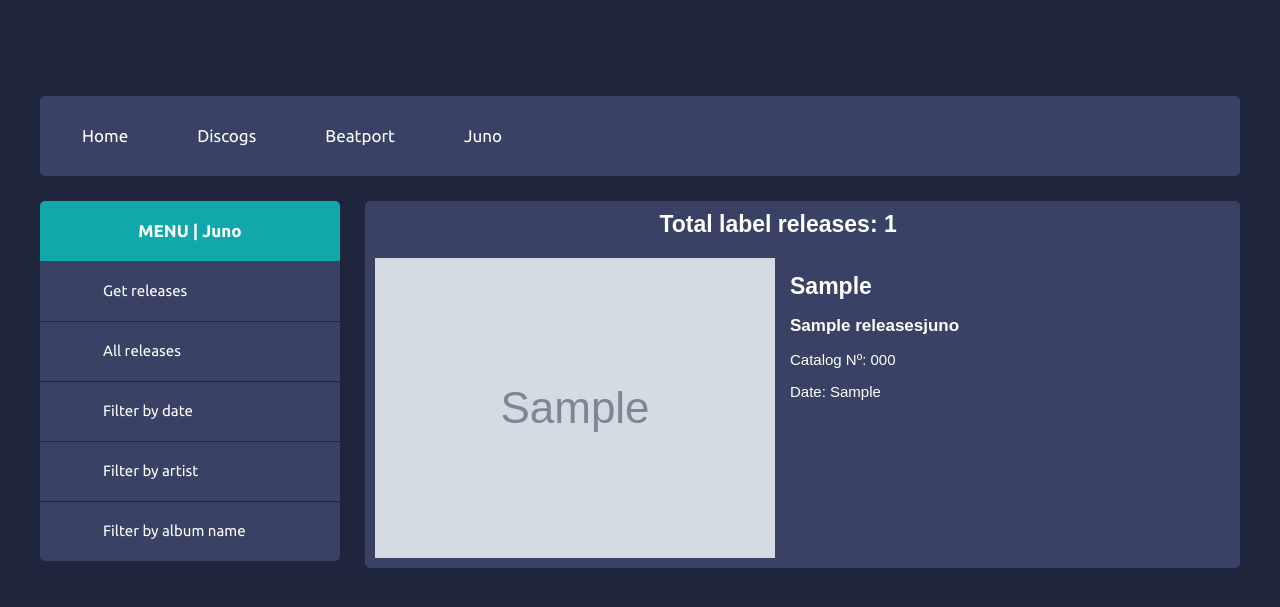
After one commit to marceljungle/label-releases-explorer, a Django app: page /releasesjuno/ in a window 1280 px wide. The commit adds this page. Shown: the top 607 px of the page. Run offline with Django 3.2, Linux system fonts and the light colour scheme; tables that the repository leaves empty hold one stand-in row (values such as "Sample post"); grey boxes marked "Sample" are stand-in pictures; some libraries are stand-ins or nearby versions.

Commit message:
Adde juno label search and removed innecesary files

```diff
--- a/label-releases-explorer/urls.py
+++ b/label-releases-explorer/urls.py
@@ -26,9 +26,11 @@
     path('inicio/', views.inicio),
     path('releasesbylabelbeatport/', views.show_releases_by_label_beatport),
     path('releasesbylabeldiscogs/', views.show_releases_by_label_discogs),
+    path('releasesbylabeljuno/', views.show_releases_by_label_juno),
     path('releasesdiscogs/', views.show_releases_discogs),
     path('releasesbeatport/', views.show_releases_beatport),
+    path('releasesjuno/', views.show_releases_juno),
     path('filterbydatebeatport/', views.filter_by_date_beatport),
     path('filterbydatediscogs/', views.filter_by_date_discogs),
-
+    path('filterbydatejuno/', views.filter_by_date_juno),
 ]
--- a/principal/admin.py
+++ b/principal/admin.py
@@ -1,7 +1,8 @@
-from principal.models import ReleasesDiscogs, ReleasesBeatport
+from principal.models import ReleasesDiscogs, ReleasesBeatport, ReleasesJuno
 from django.contrib import admin
 
 # Register your models here.
 
 admin.site.register(ReleasesDiscogs)
 admin.site.register(ReleasesBeatport)
+admin.site.register(ReleasesJuno)
--- a/principal/models.py
+++ b/principal/models.py
@@ -30,3 +30,17 @@
 
     class Meta:
         ordering = ('-year', )
+
+
+class ReleasesJuno(models.Model):
+    artist = models.TextField(verbose_name='Artist')
+    catalog_number = models.TextField(verbose_name='Catalog Number')
+    title = models.TextField(verbose_name='Title')
+    year = models.TextField(verbose_name='Year')
+    image = models.TextField(verbose_name='Image')
+
+    def __str__(self):
+        return self.catalog_number
+
+    class Meta:
+        ordering = ('-year', )
--- a/principal/populate.py
+++ b/principal/populate.py
@@ -1,5 +1,5 @@
 from django.http.response import HttpResponseRedirect, HttpResponse
-from principal.models import ReleasesDiscogs, ReleasesBeatport
+from principal.models import ReleasesDiscogs, ReleasesBeatport, ReleasesJuno
 from django.contrib.auth.forms import AuthenticationForm
 from django.contrib.auth import login, authenticate, logout
 from django.contrib.auth.decorators import login_required
@@ -7,6 +7,8 @@
 from bs4 import BeautifulSoup
 import urllib.request
 import concurrent.futures
+from datetime import datetime
+import re
 
 path = "data"
 userAgent = "Mozilla/5.0 (Windows NT 10.0; Win64; x64) AppleWebKit/537.36 (KHTML, like Gecko) Chrome/85.0.4183.83 Safari/537.36"
@@ -15,6 +17,7 @@
 }
 BASE_URL_DISCOGS = "https://www.discogs.com"
 BASE_URL_BEATPORT = "https://www.beatport.com"
+BASE_URL_JUNO = "https://www.junodownload.com"
 # Funcion de acceso restringido que carga los datos en la BD
 
 
@@ -57,13 +60,6 @@
         with concurrent.futures.ThreadPoolExecutor(max_workers=20) as executor:
             future_to_url = {executor.submit(
                 discogs_iterate_releases, release): release for release in list_of_releases}
-            for future in concurrent.futures.as_completed(future_to_url):
-                try:
-                    data = future.result()
-                except Exception as exc:
-                    print('%r generated an exception: %s' % (url, exc))
-                else:
-                    print("Added release")
 
     print("Discogs releases inserted: " + str(ReleasesDiscogs.objects.count()))
     print("-------------------------------------------------")
@@ -105,6 +101,50 @@
     print("-------------------------------------------------")
 
 
+def populate_labels_by_juno(label_name):
+    print("Loading juno label releases...")
+    ReleasesJuno.objects.all().delete()
+
+    # Scrapping section START
+    url = "https://www.junodownload.com/search/?q%5Ball%5D%5B%5D=" + \
+        label_name.replace(" ", "+")
+    f = requests.get(url, headers=headers).content
+    soup = BeautifulSoup(f, "lxml")
+    label_link = BASE_URL_JUNO + "/labels/" + re.match(r"[\S]*=([\S]*)", str(soup.find_all(
+        "div", class_="listing-widget")[6].find("a", class_="facet-item")["href"]))[1] + "/?items_per_page=100"
+    label_link_cache_joker = BASE_URL_JUNO + "/labels/" + re.match(r"[\S]*=([\S]*)", str(soup.find_all(
+        "div", class_="listing-widget")[6].find("a", class_="facet-item")["href"]))[1]
+    label_page = requests.get(label_link, headers=headers).content
+    label_page_soup = BeautifulSoup(label_page, "lxml")
+    pagination_section = label_page_soup.find_all(
+        "div", class_="dropdown-menu-right")[2].find_all("a", class_="dropdown-item")[-1].text
+    num_pages = int(pagination_section)
+    for i in range(0, num_pages):  # num_pages
+        url_page_label = label_link_cache_joker + "/" + str(i + 1)
+        releases_in_page = requests.get(
+            url_page_label, headers=headers).content
+        releases_in_page_soup = BeautifulSoup(releases_in_page, "lxml")
+        list_of_releases = releases_in_page_soup.find_all(
+            "div", class_="jd-listing-item")
+        releases_list = list()
+        for release in list_of_releases:
+            artist = release.find("div", class_="juno-artist").text.strip()
+            cat_date = release.find(
+                "div", class_="mb-lg-4").find_all("br")
+            catalog_number = cat_date[0].previous_sibling
+            title = release.find("a", class_="juno-title").text.strip()
+            year = str(datetime.strptime(
+                str(cat_date[0].next_sibling), '%d %b %y').date())
+            image = str()
+            image = re.findall(r"(https.*.jpg)", str(release.find(
+                "img")))[0]
+            ReleasesJuno.objects.create(artist=str(artist), catalog_number=str(
+                catalog_number), title=str(title), year=str(year), image=str(image))
+
+    print("Juno releases inserted: " + str(ReleasesJuno.objects.count()))
+    print("-------------------------------------------------")
+
+
 def beatport_iterate_releases(release):
     artist = ", ".join(word.strip() for word in release.find(
         "p", class_="buk-horz-release-artists").text.strip().split(","))
--- a/principal/templates/index.html
+++ b/principal/templates/index.html
@@ -29,6 +29,9 @@
                     <li>
                         <a class="header-menu-tab" href="/releasesbeatport"><span class="icon fontawesome-envelope scnd-font-color"></span>Beatport</a>
                     </li>
+                    <li>
+                        <a class="header-menu-tab" href="/releasesjuno"><span class="icon fontawesome-envelope scnd-font-color"></span>Juno</a>
+                    </li>
                 </ul>
             </header>
 
@@ -40,6 +43,10 @@
 
             {% if page_type == "beatport" %}
             {% include 'beatport_left_container.html' %}
+            {% endif %}
+
+            {% if page_type == "juno" %}
+            {% include 'juno_left_container.html' %}
             {% endif %}
 
             <!-- MIDDLE-CONTAINER -->
@@ -59,8 +66,10 @@
                             <h2>{{row.title}}</h2>
                             {% if page_type == "discogs" %}
                             <p>Catalog Nº: {{row.catalog_number}}</p>
-                            {% else %}
+                            {% elif page_type == "beatport" %}
                             <p>Catalog Nº: <a href="{{row.catalog_number}}">Catalog</a></p>
+                            {% elif page_type == "juno" %}
+                            <p>Catalog Nº: {{row.catalog_number}}</p>
                             {% endif %}
                             <p>Date: {{row.year}}</p>
                         </li>
--- /dev/null
+++ b/principal/templates/juno_left_container.html
@@ -0,0 +1,22 @@
+<div class="left-container container">
+    <div class="menu-box block"> <!-- MENU BOX (LEFT-CONTAINER) -->
+        <h2 class="titular">MENU | Juno</h2>
+        <ul class="menu-box-menu">
+            <li>
+                <a class="menu-box-tab" href="/releasesbylabeljuno"><span class="icon entypo-cog scnd-font-color"></span>Get releases</a>
+            </li>
+            <li>
+                <a class="menu-box-tab" href="/releasesjuno"><span class="icon fontawesome-envelope scnd-font-color"></span>All releases</a>
+            </li>
+            <li>
+                <a class="menu-box-tab" href="/filterbydatejuno"><span class="icon entypo-paper-plane scnd-font-color"></span>Filter by date</a>
+            </li>
+            <li>
+                <a class="menu-box-tab" href="#10"><span class="icon entypo-calendar scnd-font-color"></span>Filter by artist</a>
+            </li>
+            <li>
+                <a class="menu-box-tab" href="#12"><span class="icon entypo-cog scnd-font-color"></span>Filter by album name</a>
+            </li>
+        </ul>
+    </div>
+</div>
--- a/principal/views.py
+++ b/principal/views.py
@@ -3,12 +3,12 @@
 from django.http.response import HttpResponseRedirect, HttpResponse
 from django.conf import settings
 from datetime import datetime
-from principal.models import ReleasesDiscogs, ReleasesBeatport
+from principal.models import ReleasesDiscogs, ReleasesBeatport, ReleasesJuno
 from django.contrib.auth.forms import AuthenticationForm
 from django.contrib.auth import login, authenticate, logout
 from django.contrib.auth.decorators import login_required
 from principal.forms import byLabel, ReleasesByDate
-from principal.populate import populate_labels_by_discogs, populate_releases_by_label_beatport
+from principal.populate import populate_labels_by_discogs, populate_releases_by_label_beatport, populate_labels_by_juno
 
 path = "data"
 
@@ -24,7 +24,6 @@
     if request.method == 'POST':
         formulario = byLabel(request.POST)
         if formulario.is_valid():
-            releasesList = ReleasesDiscogs.objects.all()
             label = formulario.cleaned_data['label']
             populate_labels_by_discogs(label)
             releases = ReleasesDiscogs.objects.all()
@@ -51,6 +50,16 @@
     return render(request, 'index.html', {'releases': releases, 'all_releases': all_releases, 'STATIC_URL': settings.STATIC_URL, 'page_type': page_type})
 
 
+def show_releases_juno(request):
+    formulario = byLabel()
+    fecha = 0
+    releases = []
+    all_releases = "true"
+    page_type = "juno"
+    releases = ReleasesJuno.objects.all()
+    return render(request, 'index.html', {'releases': releases, 'all_releases': all_releases, 'STATIC_URL': settings.STATIC_URL, 'page_type': page_type})
+
+
 def show_releases_by_label_beatport(request):
     formulario = byLabel()
     fecha = 0
@@ -60,10 +69,24 @@
     if request.method == 'POST':
         formulario = byLabel(request.POST)
         if formulario.is_valid():
-            releasesList = ReleasesBeatport.objects.all()
             label = formulario.cleaned_data['label']
             populate_releases_by_label_beatport(label)
             releases = ReleasesBeatport.objects.all()
+    return render(request, 'index.html', {'formulario': formulario, 'releases': releases, 'all_releases': all_releases, 'STATIC_URL': settings.STATIC_URL, 'page_type': page_type})
+
+
+def show_releases_by_label_juno(request):
+    formulario = byLabel()
+    fecha = 0
+    releases = []
+    page_type = "juno"
+    all_releases = "true"
+    if request.method == 'POST':
+        formulario = byLabel(request.POST)
+        if formulario.is_valid():
+            label = formulario.cleaned_data['label']
+            populate_labels_by_juno(label)
+            releases = ReleasesJuno.objects.all()
     return render(request, 'index.html', {'formulario': formulario, 'releases': releases, 'all_releases': all_releases, 'STATIC_URL': settings.STATIC_URL, 'page_type': page_type})
 
 
@@ -95,6 +118,20 @@
     return render(request, 'index.html', {'formulario': formulario, 'releases': releases, 'page_type': page_type, 'all_releases': all_releases, 'STATIC_URL': settings.STATIC_URL})
 
 
+def filter_by_date_juno(request):
+    formulario = ReleasesByDate()
+    date = 0
+    releases = []
+    page_type = "discogs"
+    all_releases = "false"
+    if request.method == 'POST':
+        formulario = ReleasesByDate(request.POST)
+        if formulario.is_valid():
+            date = formulario.cleaned_data['date']
+            releases = ReleasesJuno.objects.filter(year__istartswith=date)
+    return render(request, 'index.html', {'formulario': formulario, 'releases': releases, 'page_type': page_type, 'all_releases': all_releases, 'STATIC_URL': settings.STATIC_URL})
+
+
 def inicio(request):
     return render(request, 'index.html')
 
```
Also changed, not shown: principal/templates/base.html (deleted, +0 -26 lines), principal/templates/cargaBD.html (deleted, +0 -11 lines), principal/templates/releases.html (deleted, +0 -35 lines), principal/templates/vinosbusquedadporanyo.html (deleted, +0 -27 lines), principal/templates/vinosbusquedaporuvas.html (deleted, +0 -34 lines), principal/templates/vinospordenominacion.html (deleted, +0 -18 lines), principal/migrations/0008_releasesjuno.py (added).
